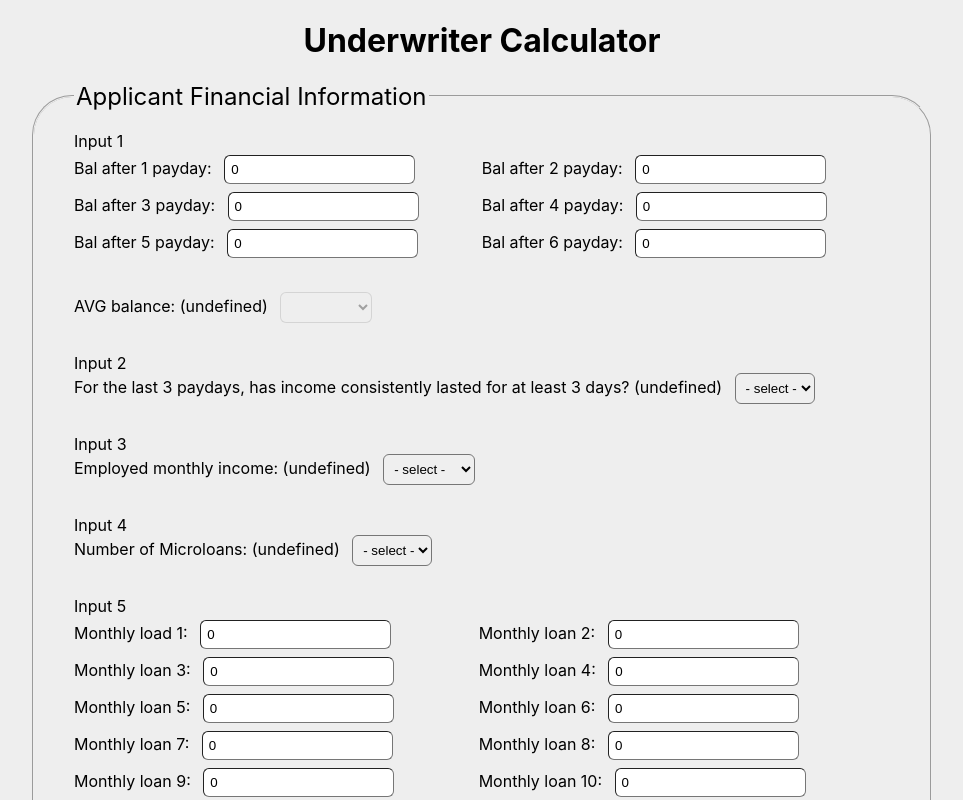
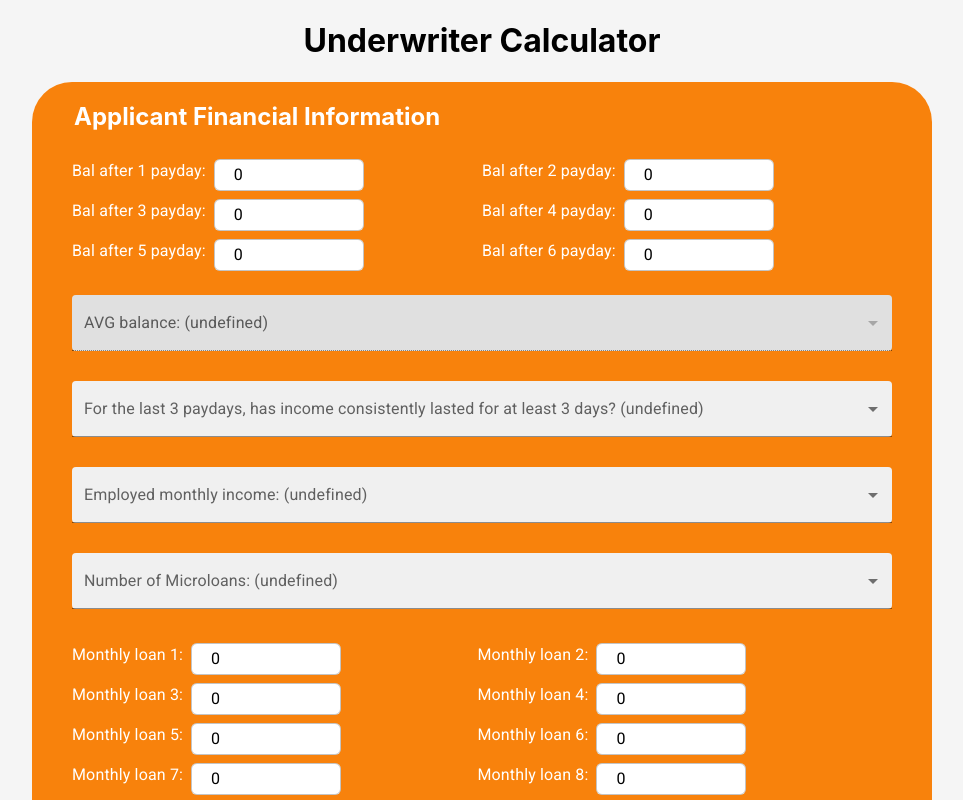
Before and after one commit to yra-stasyshyn/underwriter-calculator, a React (Create React App) app: page / in a window 1280 px wide. Shown: the top 800 px of the page, without its empty margins (158-1121 px from the left). Built offline with nearby package versions, Linux system fonts and the light colour scheme.

Commit message:
Feature: From CSS to MaterialUI / Bug: Select

```diff
--- a/src/App.css
+++ b/src/App.css
@@ -1,6 +1,7 @@
 html {
   font-family: 'Roboto', sans-serif;
-  background-color: #eee;
+  background-color: #F5F5F5;
+  color: #FFF;
 }
 .container {
   padding-left: 20px;
@@ -12,10 +13,7 @@ html {
     padding-right: 8px;
   }
 }
-h1 {
-  text-align: center;
-}
-fieldset {
+section {
   max-width: 900px;
   margin-left: auto;
   margin-right: auto;
@@ -25,8 +23,11 @@ fieldset {
   box-sizing: border-box;
   border-radius: 40px;
 }
+
 legend {
   font-size: x-large;
+  margin-bottom: 1em;
+  font-weight: bold;
 }
 select {
   padding-left: 6px;
@@ -59,3 +60,24 @@ label {
   display: grid;
   grid-template-columns: auto auto;
 }
+
+ /* Colors */
+ .green {
+  background-color: #008A00;
+ }
+ .orange {
+  background-color: #F8820C;
+ }
+ .white {
+  color: #FFF;
+  background-color: #FFF;
+  border-radius: 6px;
+
+ }
+ .background {
+  background-color: #F5F5F5;
+ }
+/* Utils */
+.margin-top {
+  margin-top: 20px;
+}
--- a/src/App.tsx
+++ b/src/App.tsx
@@ -5,6 +5,12 @@ import { InputData } from './core/interfaces/io.type';
 
 import { NUM_OF_TOTAL_CASES } from './core/constants/base.const';
 import "./App.css"
+
+import Container from '@mui/material/Container';
+import InputLabel from '@mui/material/InputLabel';
+import OutlinedInput from '@mui/material/OutlinedInput';
+import Box from '@mui/material/Box';
+
 
 function App() {
   const [input, setInput] = useState<InputData>({});
@@ -84,43 +90,91 @@ function App() {
   }, [monthlyLoan1, monthlyLoan2, monthlyLoan3, monthlyLoan4, monthlyLoan5, monthlyLoan6, monthlyLoan7, monthlyLoan8, monthlyLoan9, monthlyLoan10]);
 
   return (
-    <div className='container'>
-      <div>
+      <Container >
+        <Box
+          sx={{
+            color: '#000',
+            fontWeight: 'bold',
+            paddingLeft: '20px',
+            paddingRight: '20px',
+            textAlign: 'center',
+          }}>
           <h1>Underwriter Calculator</h1>
-      </div>
+        </Box>
 
-      <fieldset>
+        <section className='orange'>
           <legend>Applicant Financial Information</legend>
           <div>
-          Input 1
-          <div className='user-input col-2-grid'>
-            <div className='form-row'>
-              <label>{`Bal after 1 payday: `}</label>
-              <input type="number" value={balAfterPayday1} onChange={e => setBalAfterPayday1(+e.target.value)} /> <br />
-            </div>
-            <div className='form-row'>
-              <label>{`Bal after 2 payday: `}</label>
-              <input type="number" value={balAfterPayday2} onChange={e => setBalAfterPayday2(+e.target.value)} /> <br />
-            </div>
-            <div className='form-row'>
-              <label>{`Bal after 3 payday: `}</label>
-              <input type="number" value={balAfterPayday3} onChange={e => setBalAfterPayday3(+e.target.value)} /> <br />
-            </div>
-            <div className='form-row'>
-              <label>{`Bal after 4 payday: `}</label>
-              <input type="number" value={balAfterPayday4} onChange={e => setBalAfterPayday4(+e.target.value)} /> <br />
-            </div>
-            <div className='form-row'>
-              <label>{`Bal after 5 payday: `}</label>
-              <input type="number" value={balAfterPayday5} onChange={e => setBalAfterPayday5(+e.target.value)} /> <br />
-            </div>
-            <div className='form-row'>
-              <label>{`Bal after 6 payday: `}</label>
-              <input type="number" value={balAfterPayday6} onChange={e => setBalAfterPayday6(+e.target.value)} /> <br />
-            </div>
-          </div>
+            <Box sx={{ display: 'grid', gridTemplateColumns: 'auto auto'}}>
+              <Box component='label' sx={{ pt: '4px', pb: '4px', display: 'flex', flexDirection: 'row'}}>
+                <InputLabel sx={{ mr: '8px', color: '#fff'}}>{`Bal after 1 payday: `}</InputLabel>
+                <OutlinedInput sx={{
+                  color: '#000',
+                  backgroundColor: '#fff',
+                  borderRadius: '6px',
+                  padding: '6px',
+                  height: '2em',
+                  width: '150px',
+                }} type="number" value={balAfterPayday1} onChange={e => setBalAfterPayday1(+e.target.value)} /> <br />
+              </Box>
+              <Box component='label' sx={{ pt: '4px', pb: '4px', display: 'flex', flexDirection: 'row'}}>
+                <InputLabel sx={{ mr: '8px', color: '#fff'}}>{`Bal after 2 payday: `}</InputLabel>
+                <OutlinedInput sx={{
+                  color: '#000',
+                  backgroundColor: '#fff',
+                  borderRadius: '6px',
+                  padding: '6px',
+                  height: '2em',
+                  width: '150px',
+                }} type="number" value={balAfterPayday2} onChange={e => setBalAfterPayday2(+e.target.value)} /> <br />
+              </Box>
+              <Box component='label' sx={{ pt: '4px', pb: '4px', display: 'flex', flexDirection: 'row'}}>
+                <InputLabel sx={{ mr: '8px', color: '#fff'}}>{`Bal after 3 payday: `}</InputLabel>
+                <OutlinedInput sx={{
+                  color: '#000',
+                  backgroundColor: '#fff',
+                  borderRadius: '6px',
+                  padding: '6px',
+                  height: '2em',
+                  width: '150px',
+                }} type="number" value={balAfterPayday3} onChange={e => setBalAfterPayday3(+e.target.value)} /> <br />
+              </Box>
+              <Box component='label' sx={{ pt: '4px', pb: '4px', display: 'flex', flexDirection: 'row'}}>
+                <InputLabel sx={{ mr: '8px', color: '#fff'}}>{`Bal after 4 payday: `}</InputLabel>
+                <OutlinedInput sx={{
+                  color: '#000',
+                  backgroundColor: '#fff',
+                  borderRadius: '6px',
+                  padding: '6px',
+                  height: '2em',
+                  width: '150px',
+                }} type="number" value={balAfterPayday4} onChange={e => setBalAfterPayday4(+e.target.value)} /> <br />
+              </Box>
+              <Box component='label' sx={{ pt: '4px', pb: '4px', display: 'flex', flexDirection: 'row'}}>
+                <InputLabel sx={{ mr: '8px', color: '#fff'}}>{`Bal after 5 payday: `}</InputLabel>
+                <OutlinedInput sx={{
+                  color: '#000',
+                  backgroundColor: '#fff',
+                  borderRadius: '6px',
+                  padding: '6px',
+                  height: '2em',
+                  width: '150px',
+                }} type="number" value={balAfterPayday5} onChange={e => setBalAfterPayday5(+e.target.value)} /> <br />
+              </Box>
+              <Box component='label' sx={{ pt: '4px', pb: '4px', display: 'flex', flexDirection: 'row'}}>
+                <InputLabel sx={{ mr: '8px', color: '#fff'}}>{`Bal after 6 payday: `}</InputLabel>
+                <OutlinedInput sx={{
+                  color: '#000',
+                  backgroundColor: '#fff',
+                  borderRadius: '6px',
+                  padding: '6px',
+                  height: '2em',
+                  width: '150px',
+                }} type="number" value={balAfterPayday6} onChange={e => setBalAfterPayday6(+e.target.value)} /> <br />
+              </Box>
+            </Box>
 
-          <div className='user-input'>
+            <div className='user-input margin-top'>
               <Select
                 label='AVG balance: '
                 value={input.avgBalance}
@@ -134,8 +188,6 @@ function App() {
                 disabled={true}
               />
             </div>
-
-          Input 2
             <div className='user-input'>
               <Select
                 label='For the last 3 paydays, has income consistently lasted for at least 3 days? '
@@ -147,8 +199,6 @@ function App() {
                 ]}
               />
             </div>
-
-          Input 3
             <div className='user-input'>
               <Select
                 label='Employed monthly income: '
@@ -162,8 +212,6 @@ function App() {
                 ]}
               />
             </div>
-
-          Input 4
             <div className='user-input'>
               <Select
                 label='Number of Microloans: '
@@ -178,49 +226,117 @@ function App() {
                 ]}
               />
             </div>
-
-          Input 5
             <div className='user-input col-2-grid'>
-            <div className='form-row'>
-              <label>{`Monthly load 1: `}</label>
-              <input type="number" value={monthlyLoan1} onChange={e => setMonthlyLoan1(+e.target.value)} /> <br />
-            </div>
-            <div className='form-row'>
-              <label>{`Monthly loan 2: `}</label>
-              <input type="number" value={monthlyLoan2} onChange={e => setMonthlyLoan2(+e.target.value)} /> <br />
-            </div>
-            <div className='form-row'>
-              <label>{`Monthly loan 3: `}</label>
-              <input type="number" value={monthlyLoan3} onChange={e => setMonthlyLoan3(+e.target.value)} /> <br />
-            </div>
-            <div className='form-row'>
-              <label>{`Monthly loan 4: `}</label>
-              <input type="number" value={monthlyLoan4} onChange={e => setMonthlyLoan4(+e.target.value)} /> <br />
-            </div>
-            <div className='form-row'>
-              <label>{`Monthly loan 5: `}</label>
-              <input type="number" value={monthlyLoan5} onChange={e => setMonthlyLoan5(+e.target.value)} /> <br />
-            </div>
-            <div className='form-row'>
-              <label>{`Monthly loan 6: `}</label>
-              <input type="number" value={monthlyLoan6} onChange={e => setMonthlyLoan6(+e.target.value)} /> <br />
-            </div>
-            <div className='form-row'>
-              <label>{`Monthly loan 7: `}</label>
-              <input type="number" value={monthlyLoan7} onChange={e => setMonthlyLoan7(+e.target.value)} /> <br />
-            </div>
-            <div className='form-row'>
-              <label>{`Monthly loan 8: `}</label>
-              <input type="number" value={monthlyLoan8} onChange={e => setMonthlyLoan8(+e.target.value)} /> <br />
-            </div>
-            <div className='form-row'>
-              <label>{`Monthly loan 9: `}</label>
-              <input type="number" value={monthlyLoan9} onChange={e => setMonthlyLoan9(+e.target.value)} /> <br />
-            </div>
-            <div className='form-row'>
-              <label>{`Monthly loan 10: `}</label>
-              <input type="number" value={monthlyLoan10} onChange={e => setMonthlyLoan10(+e.target.value)} /> <br />
-            </div>
+            <Box component='label' sx={{ pt: '4px', pb: '4px', display: 'flex', flexDirection: 'row'}}>
+                <InputLabel sx={{ mr: '8px', color: '#fff'}}>{`Monthly loan 1: `}</InputLabel>
+                <OutlinedInput sx={{
+                  color: '#000',
+                  backgroundColor: '#fff',
+                  borderRadius: '6px',
+                  padding: '6px',
+                  height: '2em',
+                  width: '150px',
+                }} type="number" value={monthlyLoan1} onChange={e => setMonthlyLoan1(+e.target.value)} /> <br />
+              </Box>
+              <Box component='label' sx={{ pt: '4px', pb: '4px', display: 'flex', flexDirection: 'row'}}>
+                <InputLabel sx={{ mr: '8px', color: '#fff'}}>{`Monthly loan 2: `}</InputLabel>
+                <OutlinedInput sx={{
+                  color: '#000',
+                  backgroundColor: '#fff',
+                  borderRadius: '6px',
+                  padding: '6px',
+                  height: '2em',
+                  width: '150px',
+                }} type="number" value={monthlyLoan2} onChange={e => setMonthlyLoan2(+e.target.value)} /> <br />
+              </Box>
+              <Box component='label' sx={{ pt: '4px', pb: '4px', display: 'flex', flexDirection: 'row'}}>
+                <InputLabel sx={{ mr: '8px', color: '#fff'}}>{`Monthly loan 3: `}</InputLabel>
+                <OutlinedInput sx={{
+                  color: '#000',
+                  backgroundColor: '#fff',
+                  borderRadius: '6px',
+                  padding: '6px',
+                  height: '2em',
+                  width: '150px',
+                }} type="number" value={monthlyLoan3} onChange={e => setMonthlyLoan3(+e.target.value)} /> <br />
+              </Box>
+              <Box component='label' sx={{ pt: '4px', pb: '4px', display: 'flex', flexDirection: 'row'}}>
+                <InputLabel sx={{ mr: '8px', color: '#fff'}}>{`Monthly loan 4: `}</InputLabel>
+                <OutlinedInput sx={{
+                  color: '#000',
+                  backgroundColor: '#fff',
+                  borderRadius: '6px',
+                  padding: '6px',
+                  height: '2em',
+                  width: '150px',
+                }} type="number" value={monthlyLoan4} onChange={e => setMonthlyLoan4(+e.target.value)} /> <br />
+              </Box>
+              <Box component='label' sx={{ pt: '4px', pb: '4px', display: 'flex', flexDirection: 'row'}}>
+                <InputLabel sx={{ mr: '8px', color: '#fff'}}>{`Monthly loan 5: `}</InputLabel>
+                <OutlinedInput sx={{
+                  color: '#000',
+                  backgroundColor: '#fff',
+                  borderRadius: '6px',
+                  padding: '6px',
+                  height: '2em',
+                  width: '150px',
+                }} type="number" value={monthlyLoan5} onChange={e => setMonthlyLoan5(+e.target.value)} /> <br />
+              </Box>
+              <Box component='label' sx={{ pt: '4px', pb: '4px', display: 'flex', flexDirection: 'row'}}>
+                <InputLabel sx={{ mr: '8px', color: '#fff'}}>{`Monthly loan 6: `}</InputLabel>
+                <OutlinedInput sx={{
+                  color: '#000',
+                  backgroundColor: '#fff',
+                  borderRadius: '6px',
+                  padding: '6px',
+                  height: '2em',
+                  width: '150px',
+                }} type="number" value={monthlyLoan6} onChange={e => setMonthlyLoan6(+e.target.value)} /> <br />
+              </Box>
+              <Box component='label' sx={{ pt: '4px', pb: '4px', display: 'flex', flexDirection: 'row'}}>
+                <InputLabel sx={{ mr: '8px', color: '#fff'}}>{`Monthly loan 7: `}</InputLabel>
+                <OutlinedInput sx={{
+                  color: '#000',
+                  backgroundColor: '#fff',
+                  borderRadius: '6px',
+                  padding: '6px',
+                  height: '2em',
+                  width: '150px',
+                }} type="number" value={monthlyLoan7} onChange={e => setMonthlyLoan7(+e.target.value)} /> <br />
+              </Box>
+              <Box component='label' sx={{ pt: '4px', pb: '4px', display: 'flex', flexDirection: 'row'}}>
+                <InputLabel sx={{ mr: '8px', color: '#fff'}}>{`Monthly loan 8: `}</InputLabel>
+                <OutlinedInput sx={{
+                  color: '#000',
+                  backgroundColor: '#fff',
+                  borderRadius: '6px',
+                  padding: '6px',
+                  height: '2em',
+                  width: '150px',
+                }} type="number" value={monthlyLoan8} onChange={e => setMonthlyLoan8(+e.target.value)} /> <br />
+              </Box>
+              <Box component='label' sx={{ pt: '4px', pb: '4px', display: 'flex', flexDirection: 'row'}}>
+                <InputLabel sx={{ mr: '8px', color: '#fff'}}>{`Monthly loan 9: `}</InputLabel>
+                <OutlinedInput sx={{
+                  color: '#000',
+                  backgroundColor: '#fff',
+                  borderRadius: '6px',
+                  padding: '6px',
+                  height: '2em',
+                  width: '150px',
+                }} type="number" value={monthlyLoan9} onChange={e => setMonthlyLoan9(+e.target.value)} /> <br />
+              </Box>
+              <Box component='label' sx={{ pt: '4px', pb: '4px', display: 'flex', flexDirection: 'row'}}>
+                <InputLabel sx={{ mr: '8px', color: '#fff'}}>{`Monthly loan 10: `}</InputLabel>
+                <OutlinedInput sx={{
+                  color: '#000',
+                  backgroundColor: '#fff',
+                  borderRadius: '6px',
+                  padding: '6px',
+                  height: '2em',
+                  width: '150px',
+                }} type="number" value={monthlyLoan10} onChange={e => setMonthlyLoan10(+e.target.value)} /> <br />
+              </Box>
             </div>
 
             <div className='user-input'>
@@ -237,8 +353,6 @@ function App() {
                 disabled={true}
               />
             </div>
-
-          Input 6
             <div className='user-input'>
               <Select
                 label='New loans within 30 days: '
@@ -251,8 +365,6 @@ function App() {
                 ]}
               />
             </div>
-
-          Input 7
             <div className='user-input'>
               <Select
                 label='# of NSF within 30 days: '
@@ -264,8 +376,6 @@ function App() {
                 ]}
               />
             </div>
-
-          Input 8
             <div className='user-input'>
               <Select
                 label='# of NSF within 60 days: '
@@ -277,8 +387,6 @@ function App() {
                 ]}
               />
             </div>
-
-          Input 9
             <div className='user-input'>
               <Select
                 label='# of NSF within 90 days: '
@@ -290,8 +398,6 @@ function App() {
                 ]}
               />
             </div>
-
-          Input 10
             <div className='user-input'>
               <Select
                 label='# of Payment opposition within 30 days: '
@@ -303,8 +409,6 @@ function App() {
                 ]}
               />
             </div>
-
-          Input 11
             <div className='user-input'>
               <Select
                 label='# of Payment opposition within 60 days: '
@@ -316,8 +420,6 @@ function App() {
                 ]}
               />
             </div>
-
-          Input 12
             <div className='user-input'>
               <Select
                 label='# of Payment opposition within 90 days: '
@@ -329,8 +431,6 @@ function App() {
                 ]}
               />
             </div>
-
-          Input 13
             <div className='user-input'>
               <Select
                 label='Overdraft: '
@@ -342,8 +442,6 @@ function App() {
                 ]}
               />
             </div>
-
-          Input 14
             <div className='user-input'>
               <Select
                 label='Gambling: '
@@ -355,8 +453,6 @@ function App() {
                 ]}
               />
             </div>
-
-          Input 15
             <div className='user-input'>
               <Select
                 label='Marijuana: '
@@ -368,8 +464,6 @@ function App() {
                 ]}
               />
             </div>
-
-          Input 16
             <div className='user-input'>
               <Select
                 label='Bank account time line: '
@@ -382,8 +476,6 @@ function App() {
                 ]}
               />
             </div>
-
-          Input 17
             <div className='user-input'>
               <Select
                 label='Employment matches: '
@@ -395,8 +487,6 @@ function App() {
                 ]}
               />
             </div>
-
-          Input 18
             <div className='user-input'>
               <Select
                 label='Reference match: '
@@ -408,8 +498,6 @@ function App() {
                 ]}
               />
             </div>
-
-          Input 19
             <div className='user-input'>
               <Select
                 label='Address match: '
@@ -421,8 +509,6 @@ function App() {
                 ]}
               />
             </div>
-
-          Input 20
             <div className='user-input'>
               <Select
                 label='Bankruptcy/conprop? (<6 mos): '
@@ -434,8 +520,6 @@ function App() {
                 ]}
               />
             </div>
-
-          Input 21
             <div className='user-input'>
               <Select
                 label='Income source: '
@@ -449,8 +533,6 @@ function App() {
                 ]}
               />
             </div>
-
-          Input 22
             <div className='user-input'>
               <Select
                 label='Employed: '
@@ -464,8 +546,6 @@ function App() {
                 ]}
               />
             </div>
-
-          Input 23
             <div className='user-input'>
               <Select
                 label='Employment Verification: '
@@ -477,8 +557,6 @@ function App() {
                 ]}
               />
             </div>
-
-          Input 24
             <div className='user-input'>
               <Select
                 label='Renewal? '
@@ -493,16 +571,16 @@ function App() {
               />
             </div>
           </div>
-      </fieldset>
+        </section>
 
-      <fieldset>
+        <section className='green'>
           <legend>Applicant Lending Result</legend>
           <div>
             <p>{`Score: ${score}`}</p>
             <p>{`Probability of Payback: ${probabilityOfPayback}%`}</p>
           </div>
-      </fieldset>
-    </div>
+        </section>
+      </Container>
   );
 }
 
--- a/src/core/components/select/Select.tsx
+++ b/src/core/components/select/Select.tsx
@@ -1,3 +1,7 @@
+import FormControl from '@mui/material/FormControl';
+import SelectUI from '@mui/material/Select';
+import { InputLabel } from '@mui/material';
+
 interface Props {
   label: string;
   value: number | undefined;
@@ -8,23 +12,24 @@ interface Props {
   }>;
   disabled?: boolean;
 }
+
 const Select = (props: Props) => {
   const { label, value, setValue, options, disabled } = props;
 
   const handleChange = (e: any) => setValue && setValue(+e.target.value);
 
   return (
-    <div>
-      <label>{`${label} (${value}) `}</label>
-      <select value={value} onChange={handleChange} disabled={!!disabled}>
+    <FormControl color='secondary' fullWidth variant='filled' sx={{backgroundColor: '#fff', borderRadius: '4px', color: '#000'}} >
+      <InputLabel>{`${label} (${value}) `}</InputLabel>
+      <SelectUI value={value} onChange={handleChange} disabled={!!disabled}>
         <option disabled={!!disabled} hidden={true} selected={typeof value === "undefined"}>
           {!!disabled ? "" : "- select -"}
         </option>
         {options.map((option, idx) => (
           <option key={`${label}-${idx}`} value={option.value}>{option.title}</option>
         ))}
-      </select>
-    </div>
+      </SelectUI>
+    </FormControl>
   );
 }
 
--- a/tsconfig.json
+++ b/tsconfig.json
@@ -4,8 +4,11 @@
     "lib": [
       "dom",
       "dom.iterable",
-      "esnext"
+      "esnext", "es6",
     ],
+    "noImplicitAny": true,
+    "noImplicitThis": true,
+    "strictNullChecks": true,
     "allowJs": true,
     "skipLibCheck": true,
     "esModuleInterop": true,
```
Lines whose indentation alone changed are shown as unchanged.
